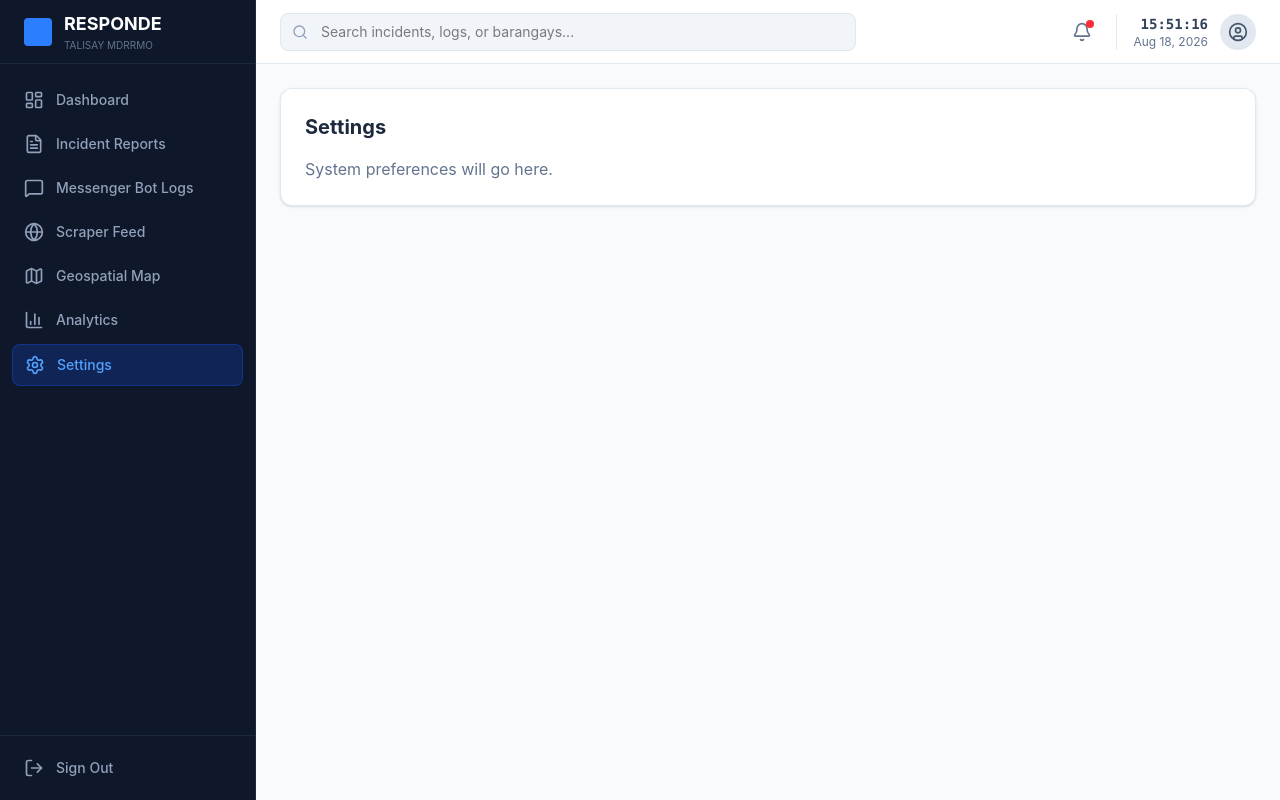
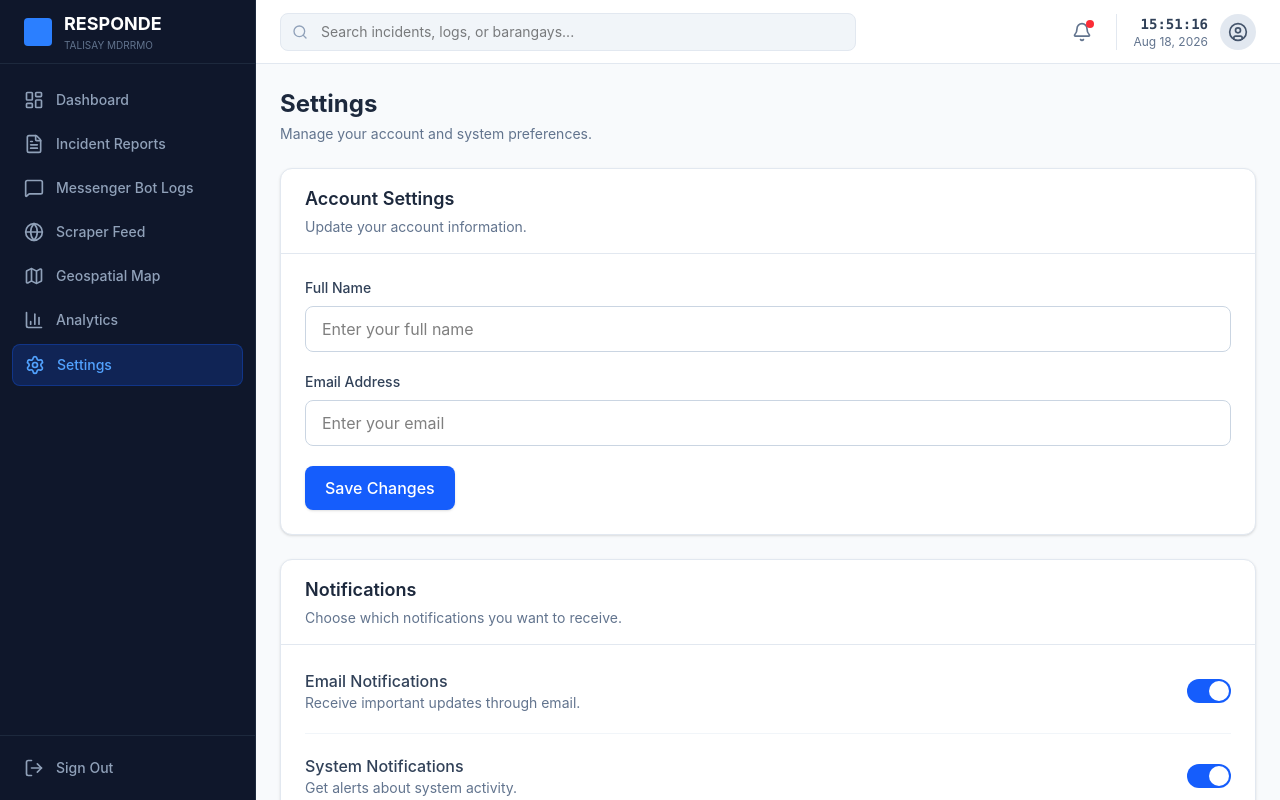
Before and after one commit to sedrickamote/responde-frontend-reactjs, a React (Vite) app: page /settings in a window 1280 px wide. Built offline with nearby package versions, Linux system fonts and the light colour scheme.

Commit message:
Add Settings Pages just a mock up

```diff
--- a/src/pages/Settings.tsx
+++ b/src/pages/Settings.tsx
@@ -1,9 +1,204 @@
-
 export default function Settings() {
   return (
-    <div className="bg-white rounded-xl border border-slate-200 shadow-sm p-6">
-      <h2 className="text-xl font-bold text-slate-800 mb-4">Settings</h2>
-      <p className="text-slate-500">System preferences will go here.</p>
+    <div className="space-y-6">
+      {/* Header */}
+      <div>
+        <h2 className="text-2xl font-bold text-slate-800">Settings</h2>
+        <p className="text-sm text-slate-500 mt-1">
+          Manage your account and system preferences.
+        </p>
+      </div>
+
+      {/* Account Settings */}
+      <div className="bg-white rounded-xl border border-slate-200 shadow-sm overflow-hidden">
+        <div className="px-6 py-4 border-b border-slate-200">
+          <h3 className="text-lg font-semibold text-slate-800">
+            Account Settings
+          </h3>
+          <p className="text-sm text-slate-500 mt-1">
+            Update your account information.
+          </p>
+        </div>
+
+        <div className="p-6 space-y-5">
+          <div>
+            <label className="block text-sm font-medium text-slate-700 mb-2">
+              Full Name
+            </label>
+            <input
+              type="text"
+              placeholder="Enter your full name"
+              className="w-full px-4 py-2.5 rounded-lg border border-slate-300
+              focus:outline-none focus:ring-2 focus:ring-blue-500
+              focus:border-blue-500 transition"
+            />
+          </div>
+
+          <div>
+            <label className="block text-sm font-medium text-slate-700 mb-2">
+              Email Address
+            </label>
+            <input
+              type="email"
+              placeholder="Enter your email"
+              className="w-full px-4 py-2.5 rounded-lg border border-slate-300
+              focus:outline-none focus:ring-2 focus:ring-blue-500
+              focus:border-blue-500 transition"
+            />
+          </div>
+
+          <button className="px-5 py-2.5 bg-blue-600 text-white rounded-lg
+            font-medium hover:bg-blue-700 transition shadow-sm">
+            Save Changes
+          </button>
+        </div>
+      </div>
+
+      {/* Notifications */}
+      <div className="bg-white rounded-xl border border-slate-200 shadow-sm overflow-hidden">
+        <div className="px-6 py-4 border-b border-slate-200">
+          <h3 className="text-lg font-semibold text-slate-800">
+            Notifications
+          </h3>
+          <p className="text-sm text-slate-500 mt-1">
+            Choose which notifications you want to receive.
+          </p>
+        </div>
+
+        <div className="p-6 space-y-5">
+          <div className="flex items-center justify-between">
+            <div>
+              <p className="font-medium text-slate-700">
+                Email Notifications
+              </p>
+              <p className="text-sm text-slate-500">
+                Receive important updates through email.
+              </p>
+            </div>
+
+            <label className="relative inline-flex items-center cursor-pointer">
+              <input type="checkbox" className="sr-only peer" defaultChecked />
+              <div className="w-11 h-6 bg-slate-300 rounded-full peer
+                peer-checked:bg-blue-600
+                after:content-[''] after:absolute after:top-[2px] after:left-[2px]
+                after:bg-white after:rounded-full after:h-5 after:w-5
+                after:transition-all peer-checked:after:translate-x-5">
+              </div>
+            </label>
+          </div>
+
+          <div className="border-t border-slate-100 pt-5 flex items-center justify-between">
+            <div>
+              <p className="font-medium text-slate-700">
+                System Notifications
+              </p>
+              <p className="text-sm text-slate-500">
+                Get alerts about system activity.
+              </p>
+            </div>
+
+            <label className="relative inline-flex items-center cursor-pointer">
+              <input type="checkbox" className="sr-only peer" defaultChecked />
+              <div className="w-11 h-6 bg-slate-300 rounded-full peer
+                peer-checked:bg-blue-600
+                after:content-[''] after:absolute after:top-[2px] after:left-[2px]
+                after:bg-white after:rounded-full after:h-5 after:w-5
+                after:transition-all peer-checked:after:translate-x-5">
+              </div>
+            </label>
+          </div>
+        </div>
+      </div>
+
+      {/* Appearance */}
+      <div className="bg-white rounded-xl border border-slate-200 shadow-sm overflow-hidden">
+        <div className="px-6 py-4 border-b border-slate-200">
+          <h3 className="text-lg font-semibold text-slate-800">
+            Appearance
+          </h3>
+          <p className="text-sm text-slate-500 mt-1">
+            Customize how the system looks.
+          </p>
+        </div>
+
+        <div className="p-6">
+          <div className="flex items-center justify-between">
+            <div>
+              <p className="font-medium text-slate-700">Theme</p>
+              <p className="text-sm text-slate-500">
+                Select your preferred interface theme.
+              </p>
+            </div>
+
+            <select
+              className="px-4 py-2.5 rounded-lg border border-slate-300
+              bg-white text-slate-700 focus:outline-none
+              focus:ring-2 focus:ring-blue-500"
+            >
+              <option>Light</option>
+              <option>Dark</option>
+              <option>System Default</option>
+            </select>
+          </div>
+        </div>
+      </div>
+
+      {/* Security */}
+      <div className="bg-white rounded-xl border border-slate-200 shadow-sm overflow-hidden">
+        <div className="px-6 py-4 border-b border-slate-200">
+          <h3 className="text-lg font-semibold text-slate-800">
+            Security
+          </h3>
+          <p className="text-sm text-slate-500 mt-1">
+            Manage your password and account security.
+          </p>
+        </div>
+
+        <div className="p-6 flex items-center justify-between">
+          <div>
+            <p className="font-medium text-slate-700">
+              Change Password
+            </p>
+            <p className="text-sm text-slate-500">
+              Update your password regularly to keep your account secure.
+            </p>
+          </div>
+
+          <button className="px-4 py-2.5 border border-slate-300
+            text-slate-700 rounded-lg font-medium
+            hover:bg-slate-50 transition">
+            Change Password
+          </button>
+        </div>
+      </div>
+
+      {/* Danger Zone */}
+      <div className="bg-white rounded-xl border border-red-200 shadow-sm overflow-hidden">
+        <div className="px-6 py-4 border-b border-red-100">
+          <h3 className="text-lg font-semibold text-red-600">
+            Danger Zone
+          </h3>
+          <p className="text-sm text-slate-500 mt-1">
+            These actions can affect your account permanently.
+          </p>
+        </div>
+
+        <div className="p-6 flex items-center justify-between">
+          <div>
+            <p className="font-medium text-slate-700">
+              Delete Account
+            </p>
+            <p className="text-sm text-slate-500">
+              Permanently remove your account and all associated data.
+            </p>
+          </div>
+
+          <button className="px-4 py-2.5 bg-red-600 text-white
+            rounded-lg font-medium hover:bg-red-700 transition">
+            Delete Account
+          </button>
+        </div>
+      </div>
     </div>
   );
 }
```
